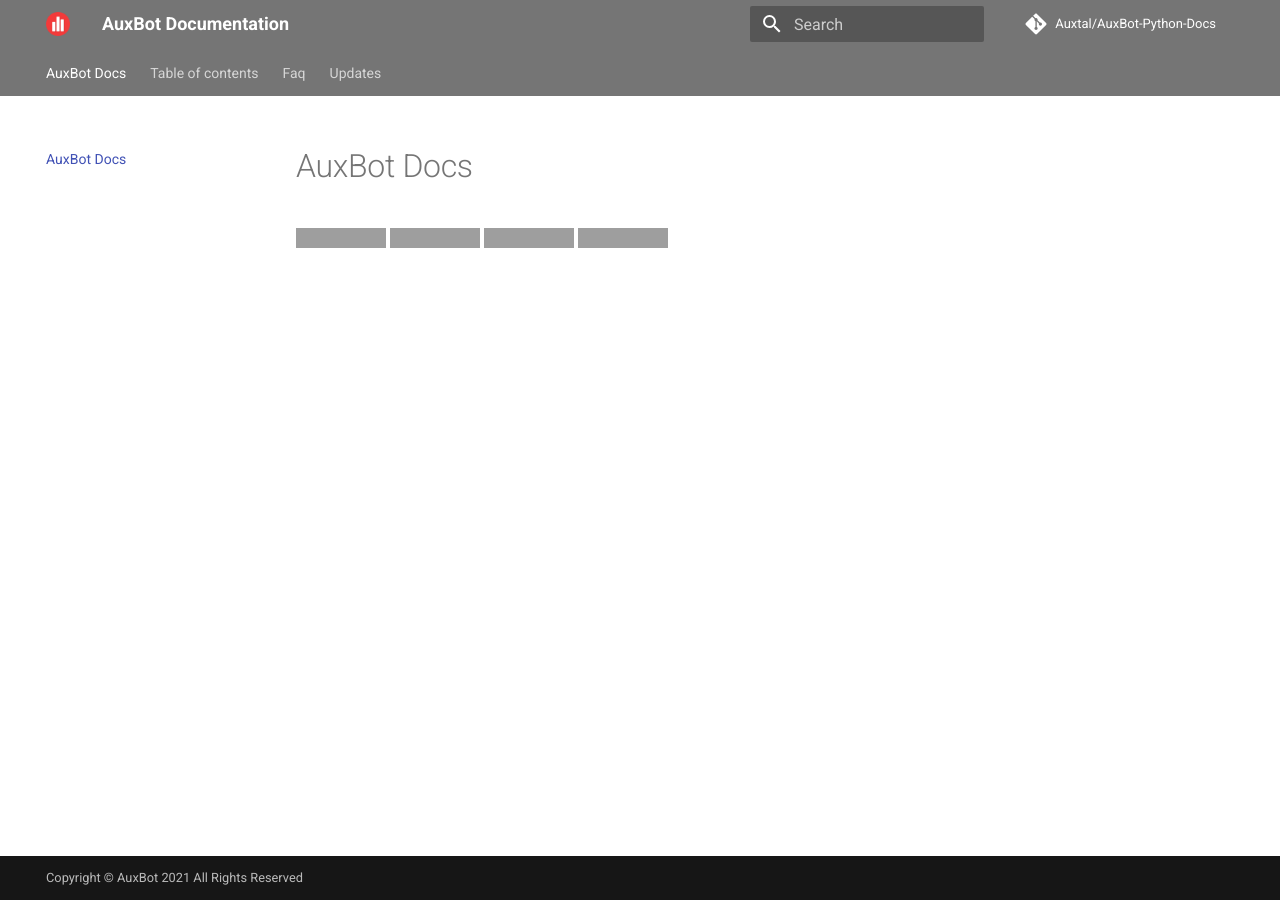
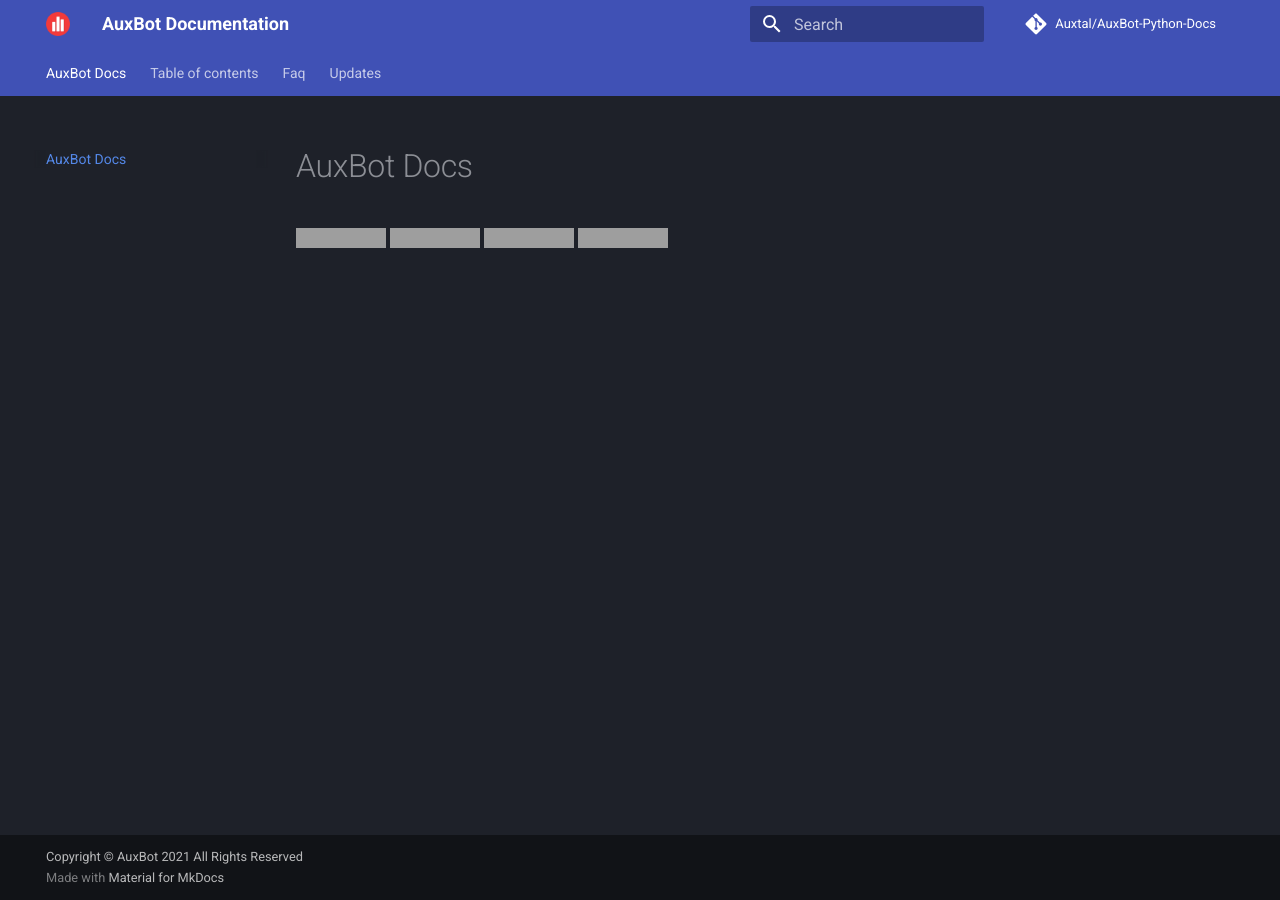
Before and after one commit to auxbot-discord-bot/docs, an MkDocs documentation site: the page built from docs/README.md, in a window 1280 px wide. Built offline with MkDocs 1.6.1 and Material for MkDocs 9.7.7, drawn with Linux system fonts in a browser that asks for light colours; comment, search, counter and statistics services are not loaded; grey boxes are pictures that could not be loaded.

Commit message:
AuxBot Docs changed to slate theme.

```diff
--- a/mkdocs.yml
+++ b/mkdocs.yml
@@ -15,14 +15,10 @@
     - navigation.sections
 
   palette:
-    primary: grey
-    accent: red
+    scheme: slate
 
 markdown_extensions:
   - toc:
       permalink: true
 
-extra:
-  generator: false
-
 copyright: Copyright © AuxBot 2021 All Rights Reserved
```
